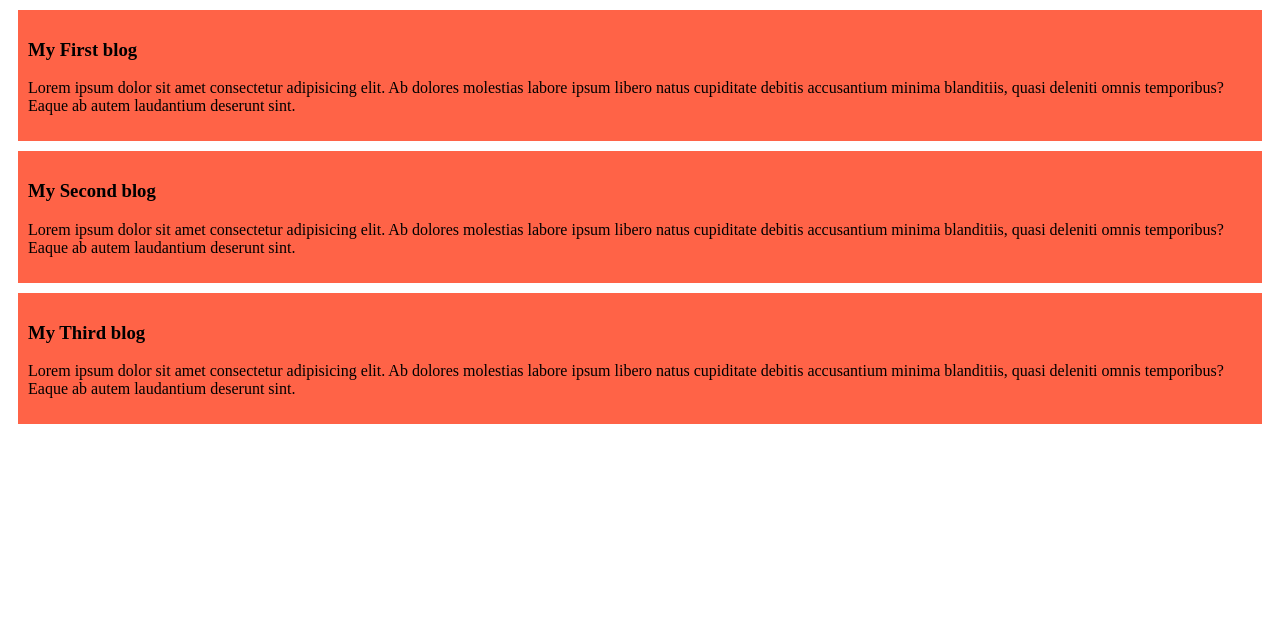
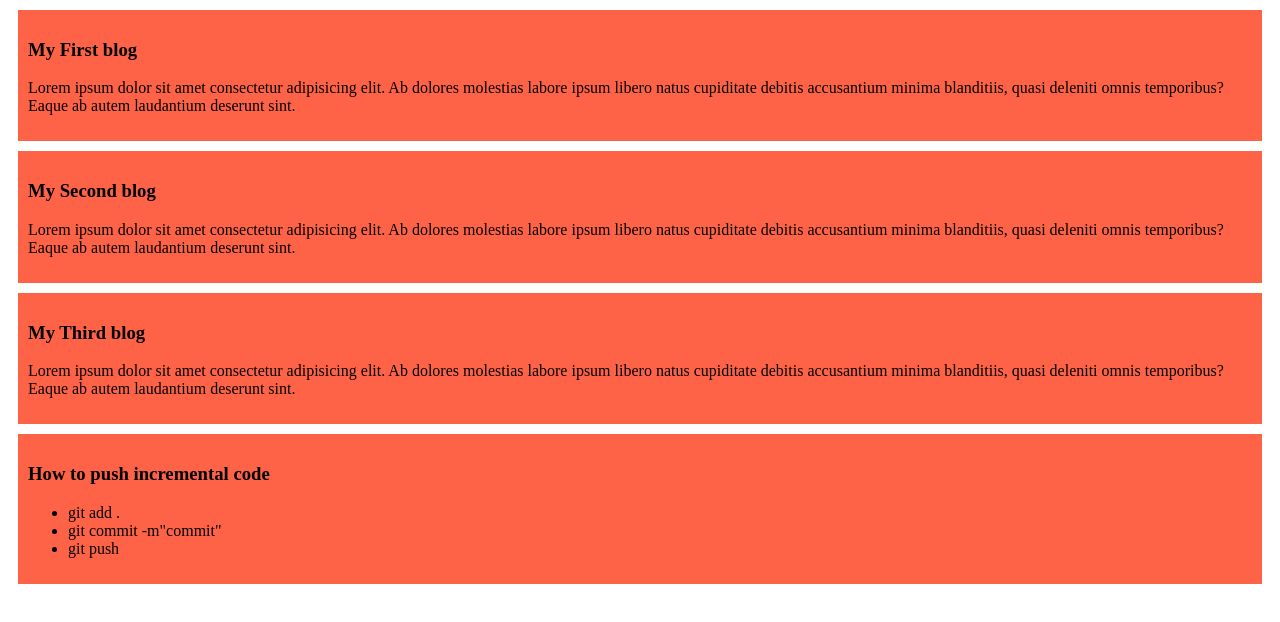
Before and after one commit to pritom604/my-simple-website, a plain HTML site: page index.html in a window 1280 px wide. Drawn offline with Linux system fonts and the light colour scheme.

Commit message:
added the list

```diff
--- a/index.html
+++ b/index.html
@@ -22,5 +22,15 @@
 
         <p>Lorem ipsum dolor sit amet consectetur adipisicing elit. Ab dolores molestias labore ipsum libero natus cupiditate debitis accusantium minima blanditiis, quasi deleniti omnis temporibus? Eaque ab autem laudantium deserunt sint.</p>
     </div>
+
+    <div>
+        <h3>How to push incremental code</h3>
+
+        <ul>
+            <li>git add .</li>
+            <li>git commit -m"commit"</li>
+            <li>git push</li>
+        </ul>
+    </div>
 </body>
 </html>
```
